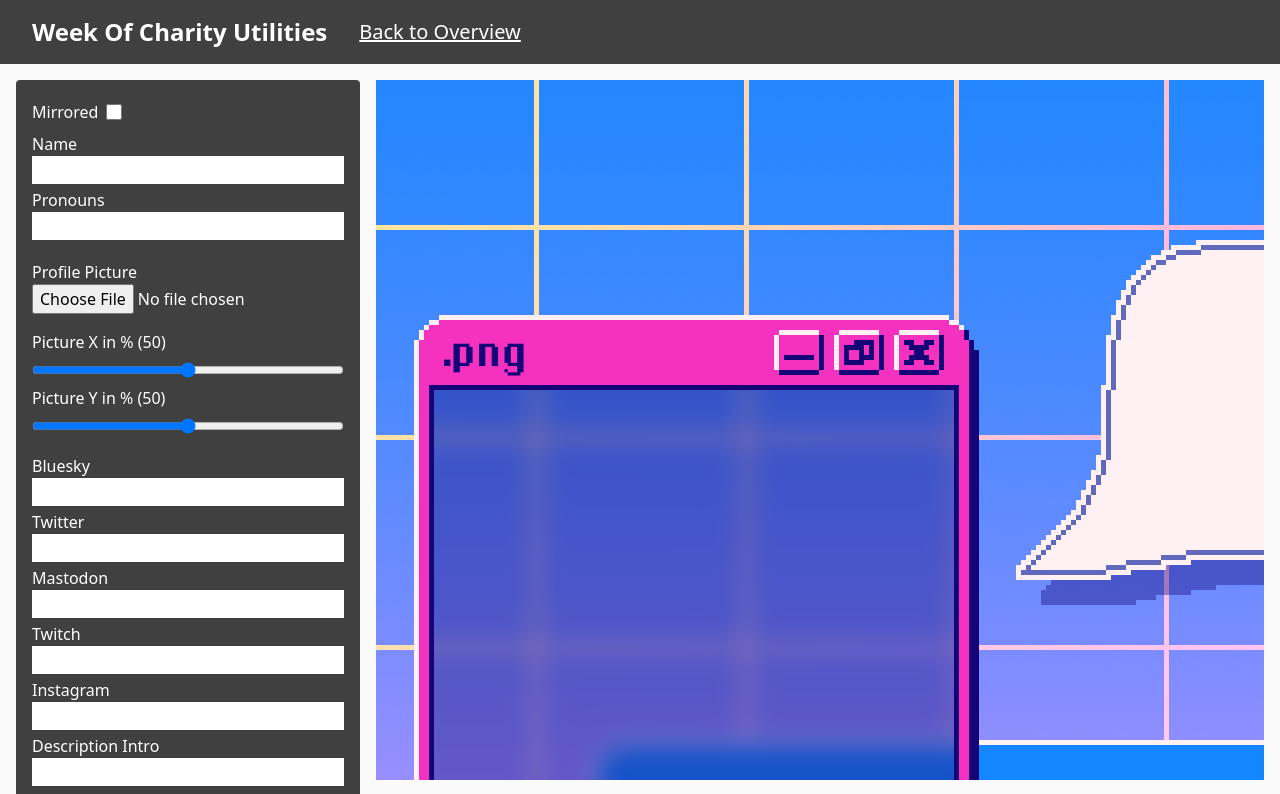
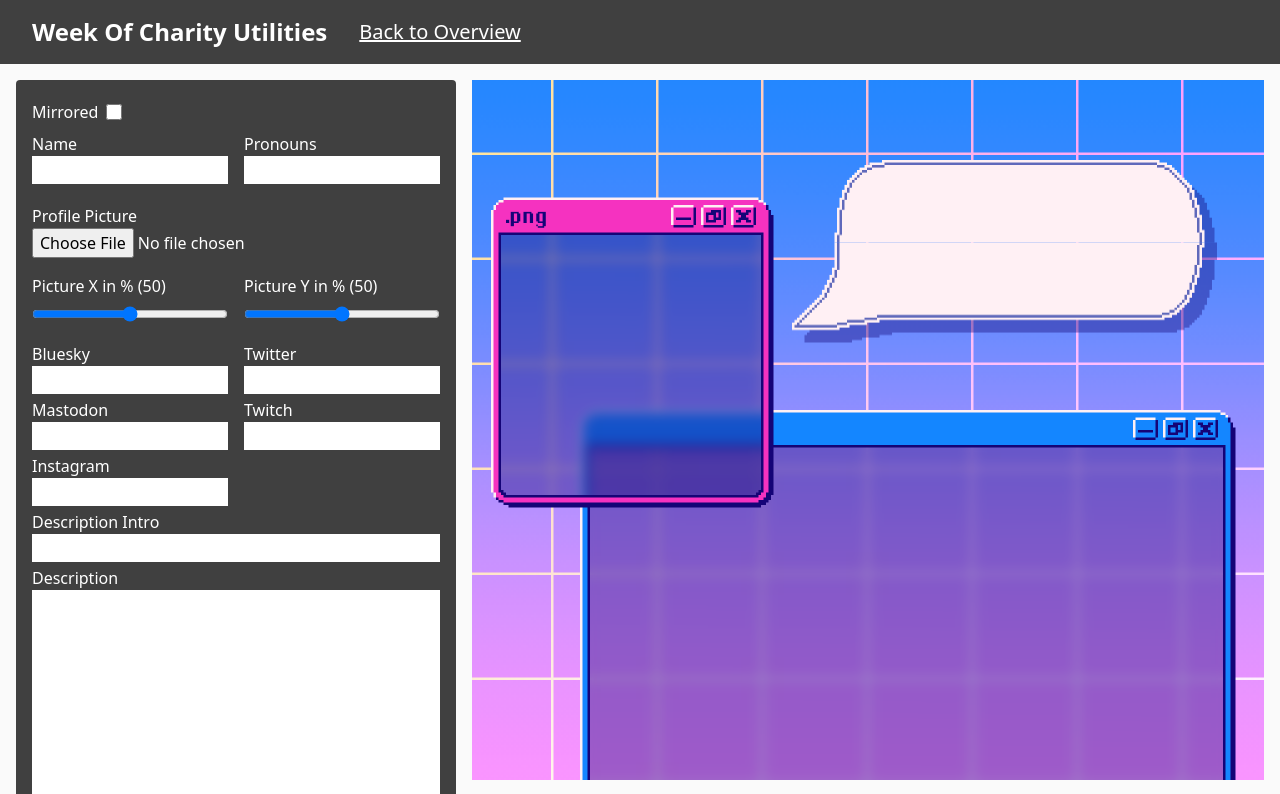
Before and after one commit to UltraMarlin/woc-utilities, a React (Vite) app: page /introductions in a window 1280 px wide. Shown: the top 794 px of the page. Built offline with nearby package versions, Linux system fonts and the light colour scheme.

Commit message:
feat: improve preview layout for smaller screens

```diff
--- a/src/components/IntroductionsLayout.tsx
+++ b/src/components/IntroductionsLayout.tsx
@@ -28,6 +28,8 @@ import bubbleMiddleMirrored from "../assets/images/introductions-bubble-2-middle
 import bubbleBottomMirrored from "../assets/images/introductions-bubble-2-bottom.png";
 
 export type IntroductionsLayoutProps = DownloadableComponentProps & {
+  scale?: number;
+  className?: string;
   mirrored?: boolean;
   name?: string;
   pronouns?: string;
@@ -61,11 +63,15 @@ const MAX_NAME_FONTSIZE = 124;
 const FONTSIZE_STEP = 2;
 const MIN_NAME_FONTSIZE = 96;
 
-const getOptimizedFontSize = (value: string, maxWidth: number) => {
+const getOptimizedFontSize = (
+  value: string,
+  maxWidth: number,
+  parent: HTMLElement
+) => {
   const testElement = document.createElement("span");
   testElement.classList.add("font-bubbly");
   testElement.innerHTML = value;
-  document.body.appendChild(testElement);
+  parent.appendChild(testElement);
 
   let rect: DOMRect;
   let fontSize = MAX_NAME_FONTSIZE + FONTSIZE_STEP;
@@ -76,7 +82,7 @@ const getOptimizedFontSize = (value: string, maxWidth: number) => {
     rect = testElement.getBoundingClientRect();
   } while (maxWidth <= rect.width);
 
-  document.body.removeChild(testElement);
+  parent.removeChild(testElement);
   const optimizedFontsize =
     fontSize <= MIN_NAME_FONTSIZE ? MIN_NAME_FONTSIZE : fontSize;
 
@@ -86,6 +92,8 @@ const getOptimizedFontSize = (value: string, maxWidth: number) => {
 const isWhitespaceString = (str: string) => str.replace(/\s/g, "").length > 0;
 
 export const IntroductionsLayout = ({
+  scale = 1,
+  className,
   onLoad,
   hotReload = false,
   mirrored,
@@ -104,6 +112,7 @@ export const IntroductionsLayout = ({
   const cloudTextRef = useRef<HTMLDivElement>(null);
   const pronounsRef = useRef<HTMLDivElement>(null);
   const cloudTextContainer = useRef<HTMLDivElement>(null);
+  const layoutRef = useRef<HTMLDivElement>(null);
 
   useEffect(() => {
     if (!cloudContainer.current) return;
@@ -143,26 +152,33 @@ export const IntroductionsLayout = ({
         !cloudTextRef.current ||
         !pronounsRef.current ||
         !cloudContainer.current ||
-        !cloudTextContainer.current
+        !cloudTextContainer.current ||
+        !layoutRef.current
       )
         return setNameFontSize(MAX_NAME_FONTSIZE);
       const textContainerComputedStyle = window.getComputedStyle(
         cloudTextContainer.current
       );
-      const paddingLeft = parseInt(textContainerComputedStyle.paddingLeft);
-      const paddingRight = parseInt(textContainerComputedStyle.paddingRight);
+      const paddingLeft =
+        parseInt(textContainerComputedStyle.paddingLeft) * scale;
+      const paddingRight =
+        parseInt(textContainerComputedStyle.paddingRight) * scale;
       const horizontalTextPadding = paddingLeft + paddingRight;
+      const gap =
+        parseInt(window.getComputedStyle(cloudTextRef.current).columnGap) *
+        scale;
+
       const maxWidth =
         cloudContainer.current.getBoundingClientRect().width -
         horizontalTextPadding -
-        parseInt(window.getComputedStyle(cloudTextRef.current).columnGap) -
+        gap -
         pronounsRef.current.getBoundingClientRect().width;
 
-      const fontSize = getOptimizedFontSize(name, maxWidth);
+      const fontSize = getOptimizedFontSize(name, maxWidth, layoutRef.current);
 
       return setNameFontSize(fontSize);
     });
-  }, [name, pronouns]);
+  }, [name, pronouns, scale]);
 
   const sortedSocials = useMemo(() => {
     if (!socials) return [];
@@ -192,7 +208,13 @@ export const IntroductionsLayout = ({
   const bubbleBottom = mirrored ? bubbleBottomMirrored : bubbleBottomDefault;
 
   return (
-    <div className="relative aspect-square size-[1584px] select-none bg-black text-5xl">
+    <div
+      ref={layoutRef}
+      className={cn(
+        "relative aspect-square size-[1584px] select-none bg-black text-5xl",
+        className
+      )}
+    >
       <div
         className={cn("absolute size-[530px] p-[5px]", {
           "left-[53px] top-[305px]": !mirrored,
--- a/src/pages/IntroductionImages.tsx
+++ b/src/pages/IntroductionImages.tsx
@@ -239,7 +239,7 @@ export const IntroductionImages = () => {
   };
 
   return (
-    <PageContainer className="grid grid-cols-[1fr_minmax(0,1584px)] gap-4">
+    <PageContainer className="grid grid-cols-[1fr_minmax(0,792px)] gap-4">
       <div className="flex h-fit flex-col gap-1 rounded bg-neutral-700 p-4 text-white">
         <label className="flex w-fit cursor-pointer items-center gap-2 py-1 pr-2">
           <span>Mirrored</span>
@@ -251,7 +251,7 @@ export const IntroductionImages = () => {
             onChange={handleMirroredChange}
           />
         </label>
-        <div className="grid grid-cols-1 gap-x-4 gap-y-1 2xl:grid-cols-2">
+        <div className="grid grid-cols-1 gap-x-4 gap-y-1 xl:grid-cols-2">
           <label className="flex w-full cursor-pointer flex-col">
             <span>Name</span>
             <input
@@ -284,7 +284,7 @@ export const IntroductionImages = () => {
               onChange={handleProfilePictureUpdate}
             />
           </label>
-          <div className="flex w-full flex-col gap-x-4 gap-y-2 2xl:flex-row">
+          <div className="flex w-full flex-col gap-x-4 gap-y-1 xl:flex-row xl:gap-y-2">
             <RangeSlider
               className="w-full"
               onChange={handlePicturePositionXChange}
@@ -301,7 +301,7 @@ export const IntroductionImages = () => {
             </RangeSlider>
           </div>
         </div>
-        <div className="grid grid-cols-1 gap-x-4 gap-y-1 2xl:grid-cols-2">
+        <div className="grid grid-cols-1 gap-x-4 gap-y-1 xl:grid-cols-2">
           {availableSocials.map((social) => (
             <label key={social} className="flex w-full cursor-pointer flex-col">
               <span>{social}</span>
@@ -338,7 +338,7 @@ export const IntroductionImages = () => {
               name="description"
               value={description}
               onChange={handleDescriptionChange}
-              rows={10}
+              rows={8}
             />
           </label>
         </div>
@@ -392,7 +392,8 @@ export const IntroductionImages = () => {
       </div>
       <div
         className={cn({
-          "max-h-[calc(100vh-100px)] overflow-scroll": !downloadActive,
+          "sticky top-4 max-h-[min(100vh-100px,792px)] overflow-scroll":
+            !downloadActive,
         })}
         ref={scrollContainer}
         onMouseEnter={handleMouseEnter}
@@ -412,7 +413,11 @@ export const IntroductionImages = () => {
             )}
           </DownloadWrapper>
         ) : (
-          <IntroductionsLayout {...thumbnailLayoutProps} />
+          <IntroductionsLayout
+            className="-mb-[792px] -mr-[792px] origin-top-left scale-50"
+            scale={0.5}
+            {...thumbnailLayoutProps}
+          />
         )}
       </div>
     </PageContainer>
```
